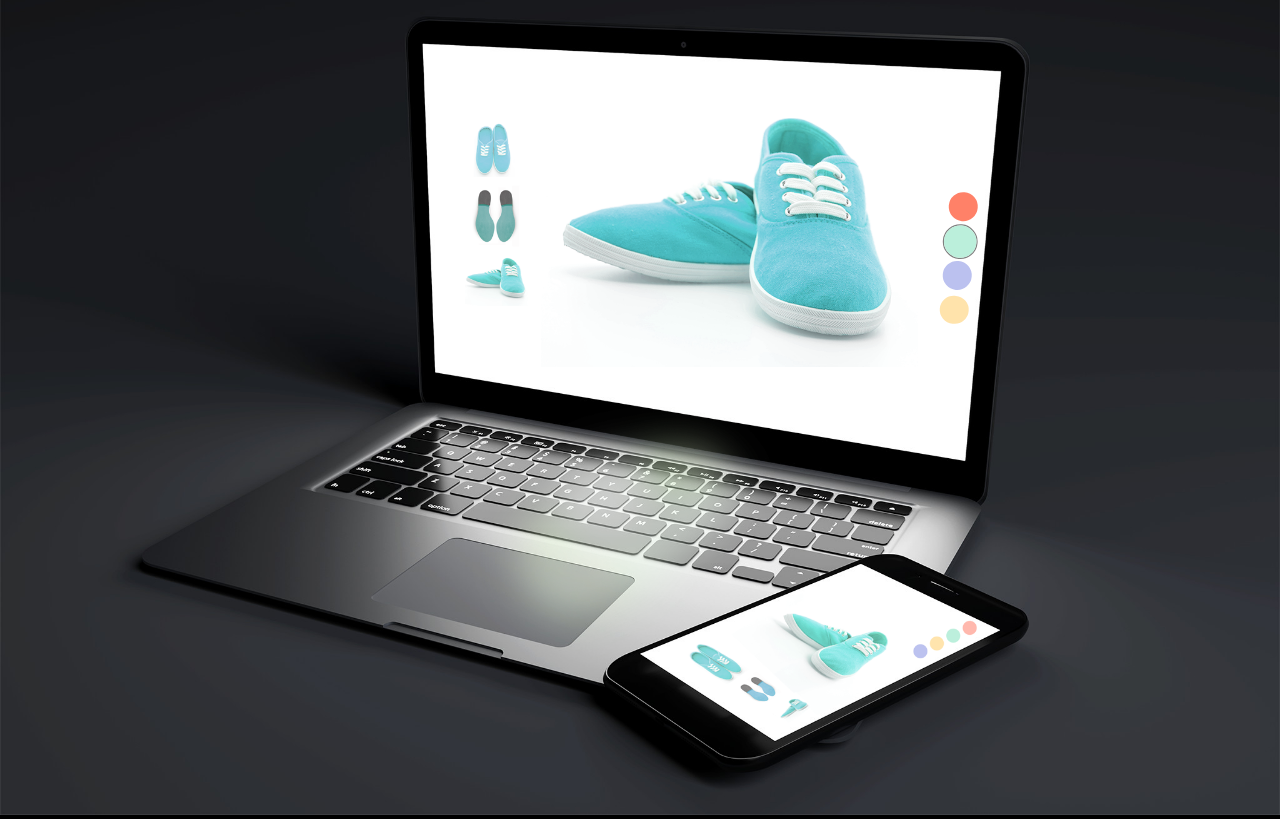
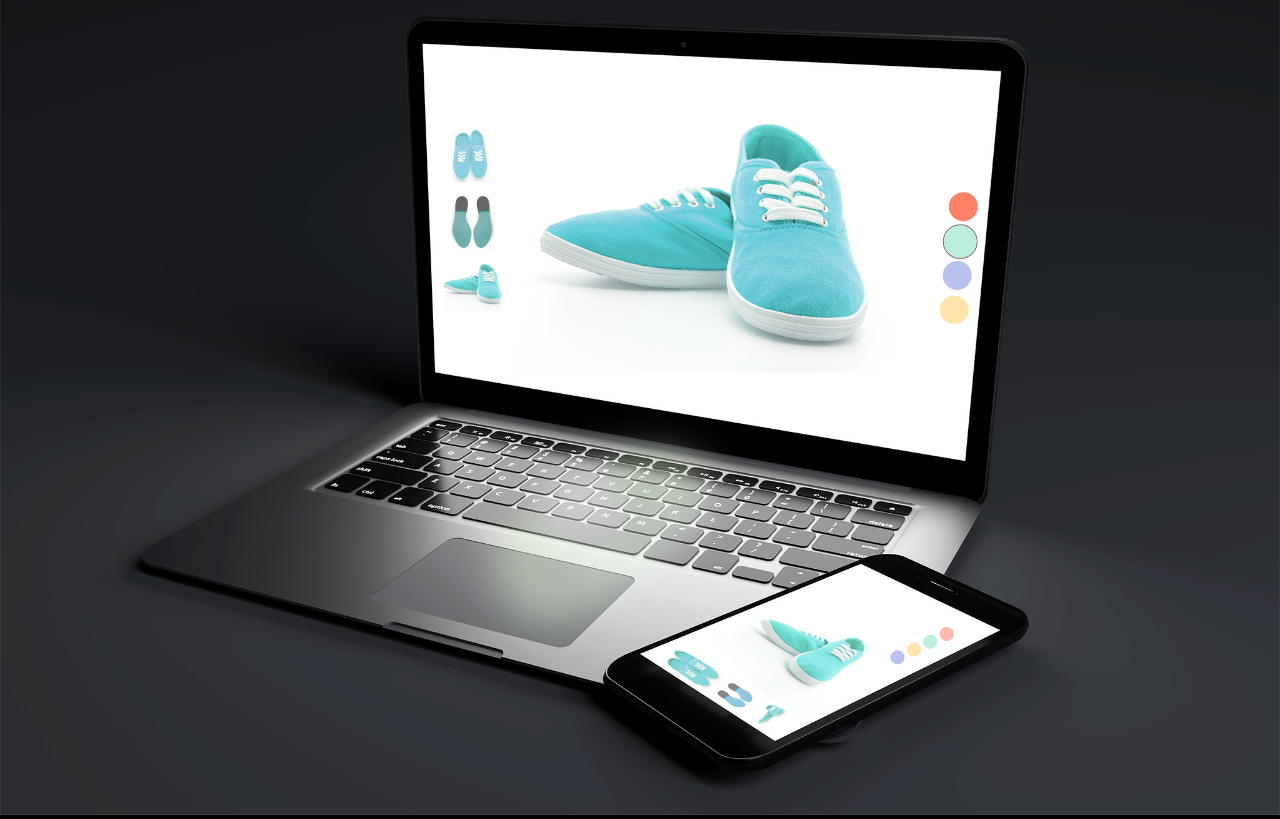
Before and after one commit to nikoladim123/watchModuleSneakers, a plain HTML site: page index.html in a window 1280 px wide. Drawn offline with Linux system fonts and the light colour scheme.

Commit message:
sneakers module nice

```diff
--- a/assets/css/style.css
+++ b/assets/css/style.css
@@ -17,8 +17,8 @@ body {
   transition: all 1s ease;
   position: absolute;
   width: 40%;
-  top: 10vw;
-  left: 36.3vw;
+  top: 10.5vw;
+  left: 34.53vw;
   opacity: 0;
 }
 
@@ -45,7 +45,8 @@ body {
   border: 0px solid gray;
   box-sizing: border-box;
 }
-.colorChangeButton:hover{
+
+.colorChangeButton:hover {
   transform: scale(1.2) !important;
   border: 1px solid gray !important;
 }
```
